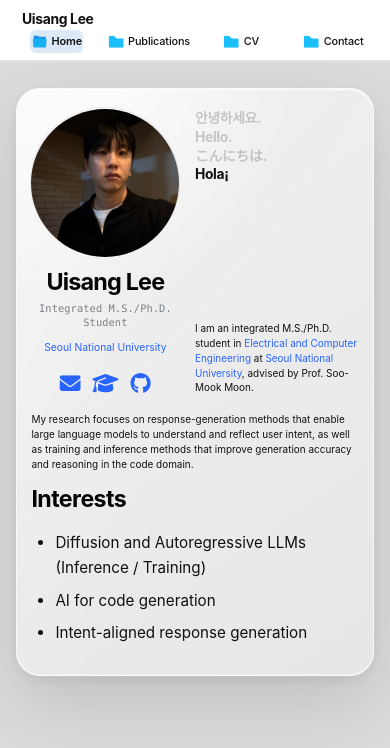
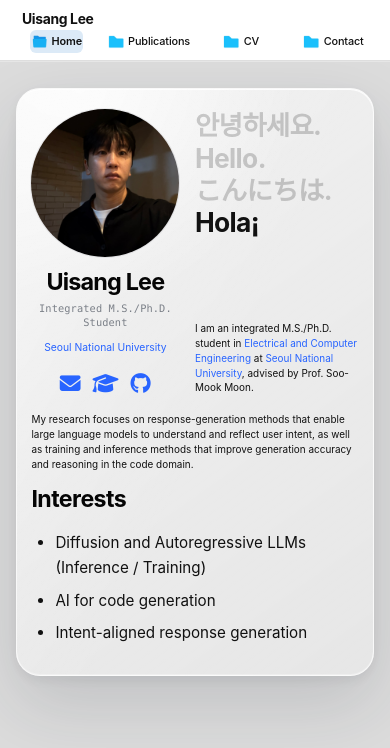
Before and after one commit to uisanglee/uisanglee.github.io, a Jekyll site: the page built from _pages/about.md, in a window 390 px wide and 900 px high. Shown: the top 748 px of the window. Built offline with Jekyll 4.4.1, drawn with Linux system fonts in a browser that asks for light colours; a style sheet for code colours, icons or effects is not loaded.

Commit message:
Enlarge mobile multilingual greeting

```diff
--- a/_includes/head.html
+++ b/_includes/head.html
@@ -13,4 +13,4 @@
 </script>
 
 <!-- For all browsers -->
-<link rel="stylesheet" href="{{ base_path }}/assets/css/main.css?v=20261021-32">
+<link rel="stylesheet" href="{{ base_path }}/assets/css/main.css?v=20261021-33">
--- a/assets/css/main.scss
+++ b/assets/css/main.scss
@@ -497,8 +497,8 @@
     align-self: start;
     width: 100%;
     margin: .05rem 0 0;
-    font-size: clamp(.78rem, 3.55vw, .96rem);
-    line-height: 1.35;
+    font-size: clamp(1.1rem, 6.8vw, 1.65rem);
+    line-height: 1.22;
   }
   .profile-intro > p {
     grid-column: 1 / -1;
```
